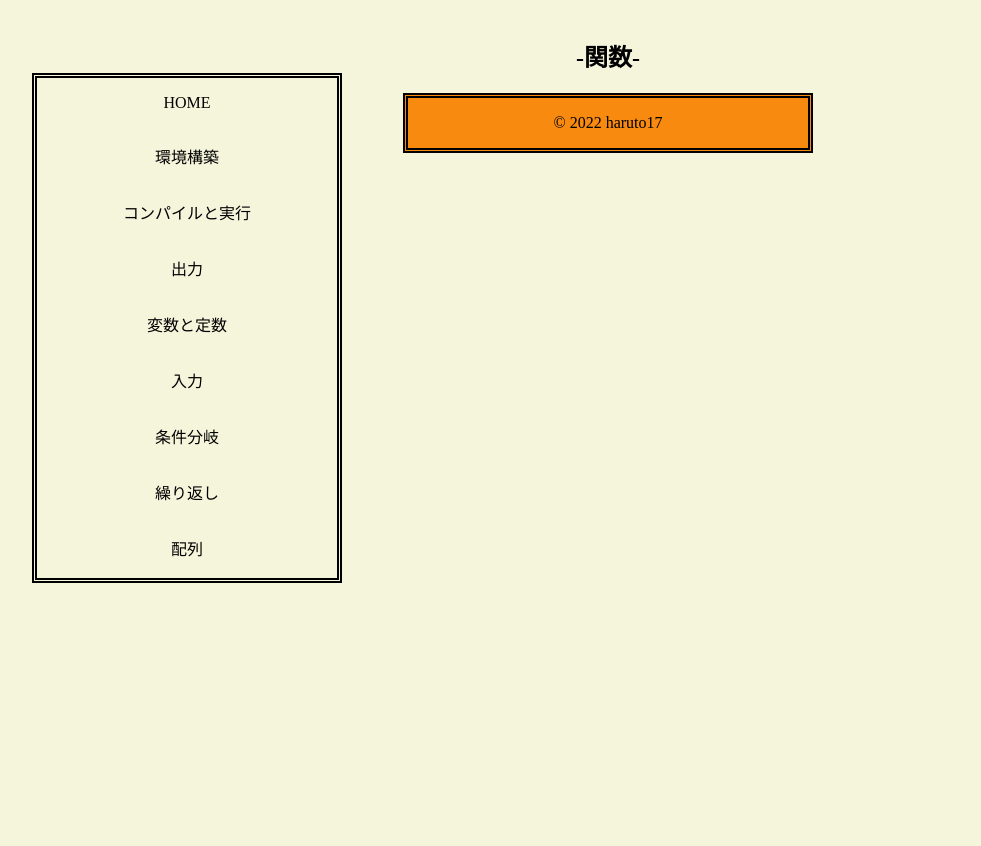
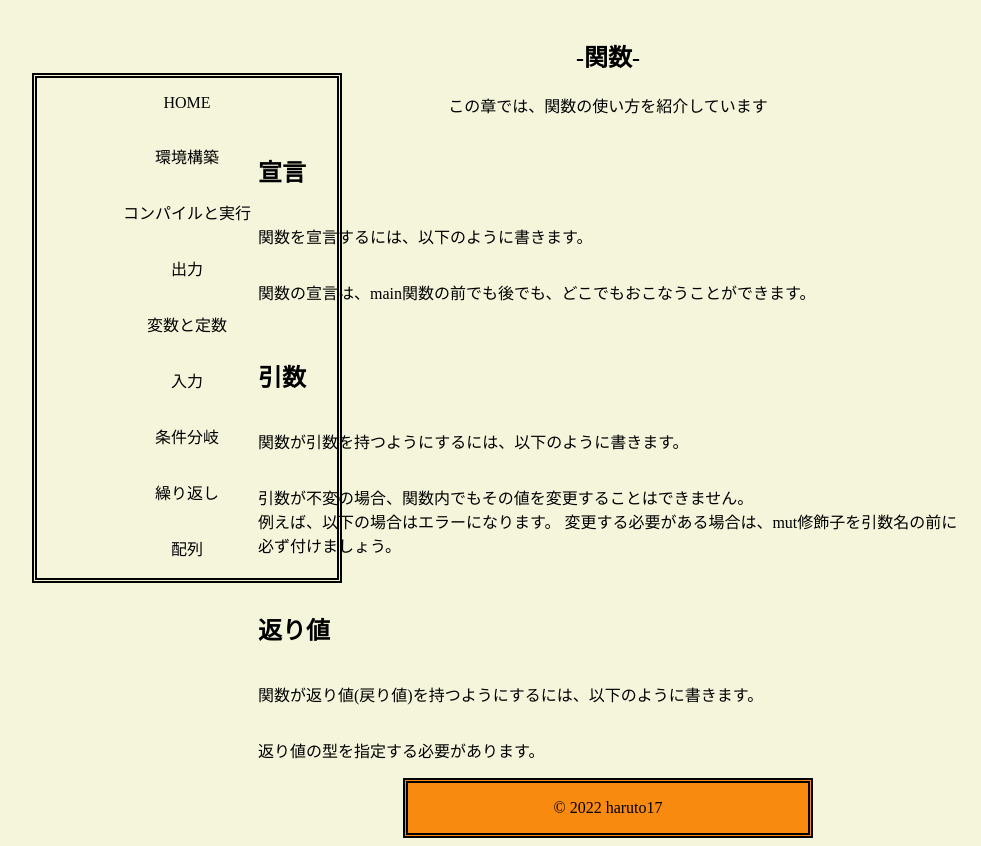
Before and after one commit to haruto17/RustKosyukai, a plain HTML site: page docs/page9.html in a window 1280 px wide. Shown: the part 87-933 px from the top of the page, without its empty margins (32-1013 px from the left). Before the commit the page ends 800 px from the top, so only its background shows below. Drawn offline with Linux system fonts and the light colour scheme.

Commit message:
ページ内容を追加

```diff
--- a/docs/page9.html
+++ b/docs/page9.html
@@ -28,8 +28,33 @@
 		</div>
 		<div>
 			<h2 align="center">-関数-</h2>
+			<p align="center">この章では、関数の使い方を紹介しています</p>
 			<main>
-				<div class="main-container"></div>
+				<div class="main-container">
+					<h2>宣言</h2>
+					<p>関数を宣言するには、以下のように書きます。</p>
+					<script src="https://gist.github.com/haruto17/fbbb0b0d6aad0f5fe31f82589e42c68b.js"></script>
+					<p>
+						関数の宣言は、main関数の前でも後でも、どこでもおこなうことができます。
+					</p>
+					<br />
+					<h2>引数</h2>
+					<p>関数が引数を持つようにするには、以下のように書きます。</p>
+					<script src="https://gist.github.com/haruto17/1c4a2a4799333c39f299182f598300cb.js"></script>
+					<p>
+						引数が不変の場合、関数内でもその値を変更することはできません。
+						<br />例えば、以下の場合はエラーになります。
+						変更する必要がある場合は、mut修飾子を引数名の前に必ず付けましょう。
+					</p>
+					<script src="https://gist.github.com/haruto17/69fe3bd6ad2284b6e7e009e18586e1c6.js"></script>
+					<br />
+					<h2>返り値</h2>
+					<p>
+						関数が返り値(戻り値)を持つようにするには、以下のように書きます。
+					</p>
+					<script src="https://gist.github.com/haruto17/879725cd09e202aba8987f8bf1681e1f.js"></script>
+					<p>返り値の型を指定する必要があります。</p>
+				</div>
 			</main>
 			<footer>
 				<div class="footer">
```
